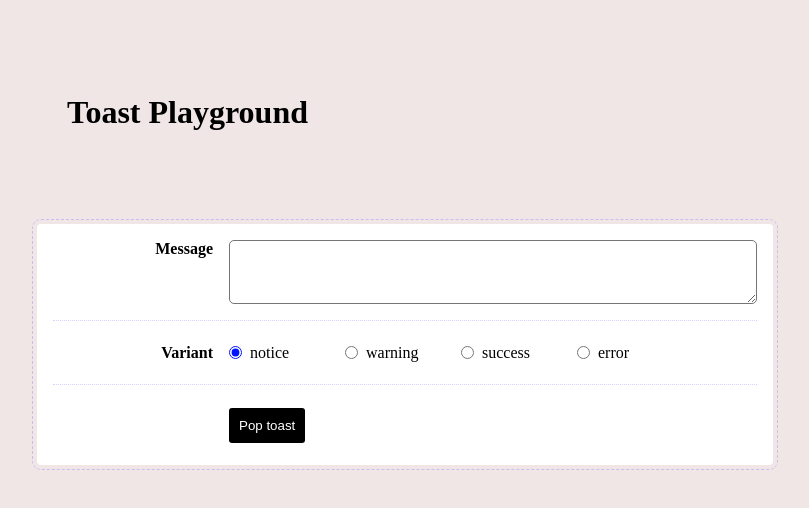
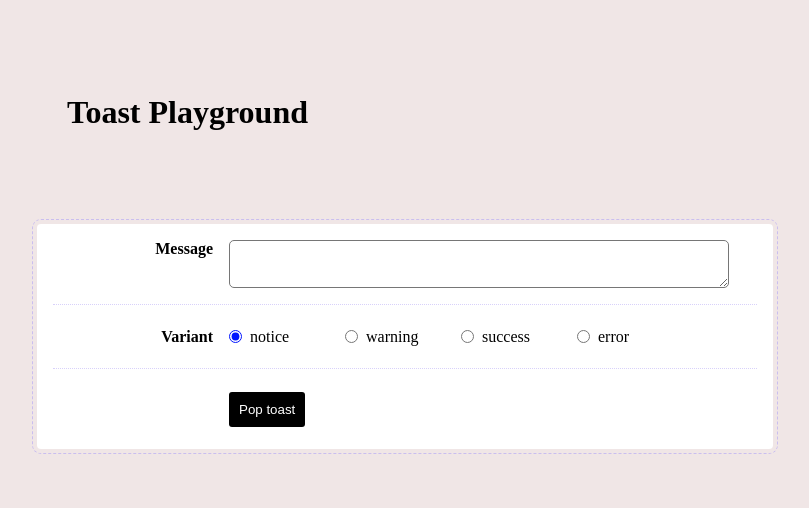
Before and after one commit to Genesispro-maker/french-toast, a React (Vite) app in the folder french-toast/: page / in a window 1280 px wide. Shown: the top 508 px of the page, without its empty margins (235-1044 px from the left). Built offline with nearby package versions, Linux system fonts and the light colour scheme.

Commit message:
Update playground.module.css

```diff
--- a/french-toast/src/playground/playground.module.css
+++ b/french-toast/src/playground/playground.module.css
@@ -1,4 +1,3 @@
-
 .wrapper {
   padding: 64px 32px;
   max-width: 800px;
@@ -96,9 +95,11 @@
 
 .messageInput {
   display: block;
-  width: 100%;
-  height: 4rem;
+  width: 500px;
+  height: 3rem;
   border-radius: 5px;
+  overflow-y: hidden;
+  resize: vertical;
 }
 
 .notice{
@@ -124,3 +125,16 @@
   border: none;
   border-radius: 3px;
 }
+
+.PositionWrapper {
+  display: flex;
+  flex-wrap: wrap;
+  gap: 4px 16px;
+}
+
+.PositionWrapper label {
+  display: flex;
+  align-items: center;
+  gap: 8px;
+  width: 100px;
+}
```
